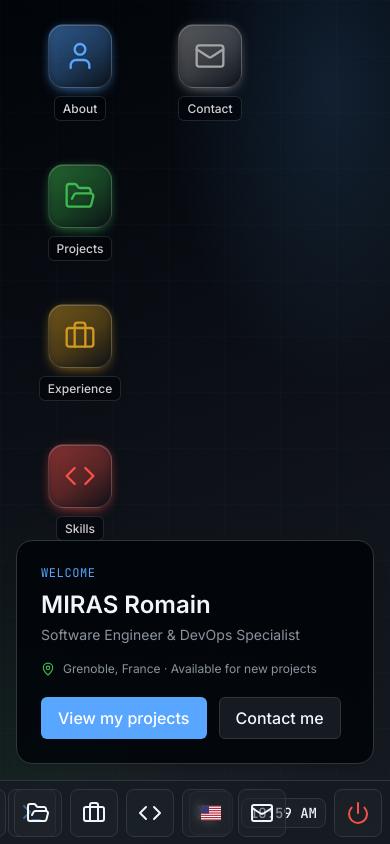
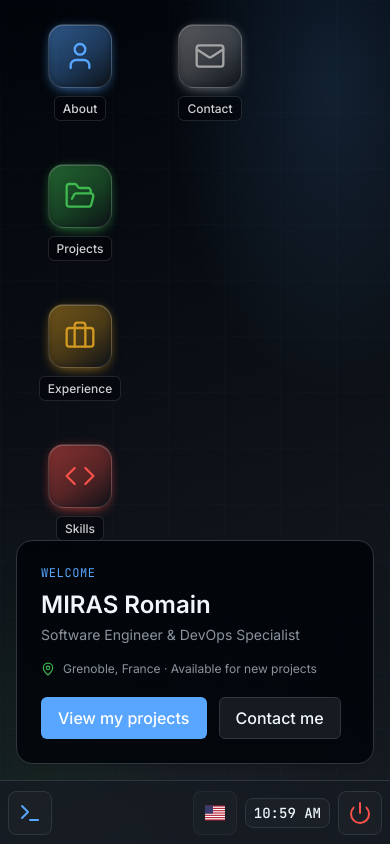
Before and after one commit to RomainMIRAS/Portfolio-As-An-OS, a React (Vite) app: page / in a window 390 px wide. Built offline with nearby package versions, Linux system fonts and the light colour scheme.

Commit message:
fix(taskbar): use arbitrary media variant that Tailwind actually generates

```diff
--- a/src/components/OS/StartMenu.tsx
+++ b/src/components/OS/StartMenu.tsx
@@ -76,7 +76,7 @@ const StartMenu: React.FC<StartMenuProps> = ({ apps, onOpenApp }) => {
           ref={triggerRef}
           type="button"
           onClick={() => setIsOpen((v) => !v)}
-          className="dock-item group max-[767px]:w-11 max-[767px]:h-11"
+          className="dock-item group [@media(max-width:767px)]:w-11 [@media(max-width:767px)]:h-11"
           aria-label={label}
           aria-haspopup="menu"
           aria-expanded={isOpen}
--- a/src/components/OS/Taskbar.tsx
+++ b/src/components/OS/Taskbar.tsx
@@ -19,7 +19,7 @@ interface TaskbarProps {
 }
 
 // Style de base du dock : tout le reste vit dans .dock-item (index.css)
-const DOCK_BTN = 'dock-item group max-[767px]:w-11 max-[767px]:h-11';
+const DOCK_BTN = 'dock-item group [@media(max-width:767px)]:w-11 [@media(max-width:767px)]:h-11';
 
 const Taskbar: React.FC<TaskbarProps> = ({
   availableApps,
@@ -95,7 +95,7 @@ const Taskbar: React.FC<TaskbarProps> = ({
         </div>
 
         {/* Section centrale - Applications (sous md : seulement les fenêtres ouvertes) */}
-        <div className="flex items-center gap-2 flex-1 min-w-0 justify-center max-[767px]:justify-start max-[767px]:overflow-x-auto max-[767px]:py-1.5 max-[767px]:[scrollbar-width:none] max-[767px]:[&::-webkit-scrollbar]:hidden">
+        <div className="flex items-center gap-2 flex-1 min-w-0 justify-center [@media(max-width:767px)]:justify-start [@media(max-width:767px)]:overflow-x-auto [@media(max-width:767px)]:py-1.5 [@media(max-width:767px)]:[scrollbar-width:none] [@media(max-width:767px)]:[&::-webkit-scrollbar]:hidden">
           {availableApps.map((app) => {
             const win = openWindows.find(w => w.id === app.id);
             const isOpen = !!win;
@@ -108,7 +108,7 @@ const Taskbar: React.FC<TaskbarProps> = ({
                 ? 'opacity-60'
                 : isOpen
                   ? 'border-os-accent/40'
-                  : 'max-[767px]:hidden';
+                  : '[@media(max-width:767px)]:hidden';
             const dotClass = isFocused
               ? 'bg-os-accent'
               : isMinimized
```
